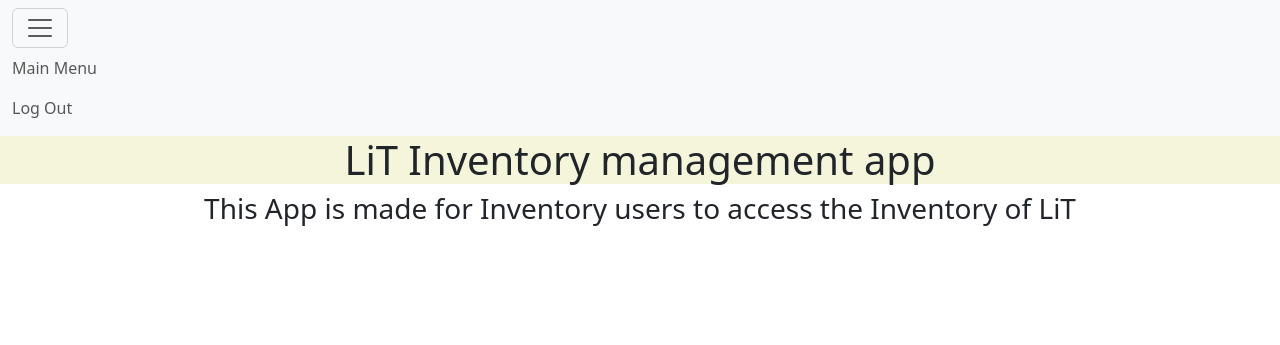
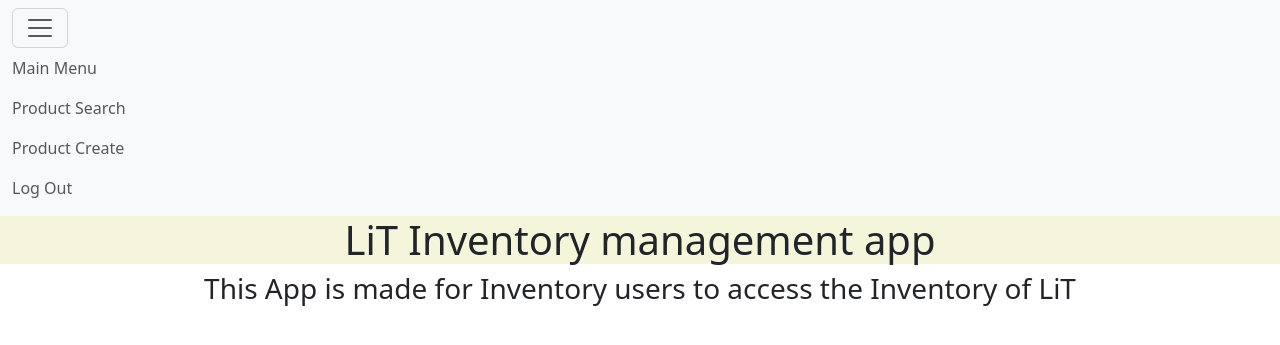
Before and after one commit to Kavya-Subu/LIT, a Django app: page / in a window 1280 px wide, after a click that opens the changed part. Shown: the top 345 px of the page. Run offline with Django 4.2, Linux system fonts and the light colour scheme; a user stored in the database is signed in.

```diff
--- /dev/null
+++ b/requirements.txt
@@ -0,0 +1,2 @@
+Django>=4.2
+gunicorn
--- a/templates/home.html
+++ b/templates/home.html
@@ -42,6 +42,13 @@
                         <a class="nav-link" href="/menu/">Main Menu</a>
                     </li>
                     <li class="nav-item">
+                        <a class="nav-link" href="/product/">Product Search</a>
+                    </li>
+                    <li class="nav-item">
+                        <a class="nav-link" href="/product/create/">Product Create</a>
+                    </li>
+
+                    <li class="nav-item">
                         <a class="nav-link" href="/logout/">Log Out</a>
                     </li>
                     </ul>
```
Also changed, not shown: accounts/migrations/0020_alter_account_dob.py (added), db.sqlite3, 2 other files.
